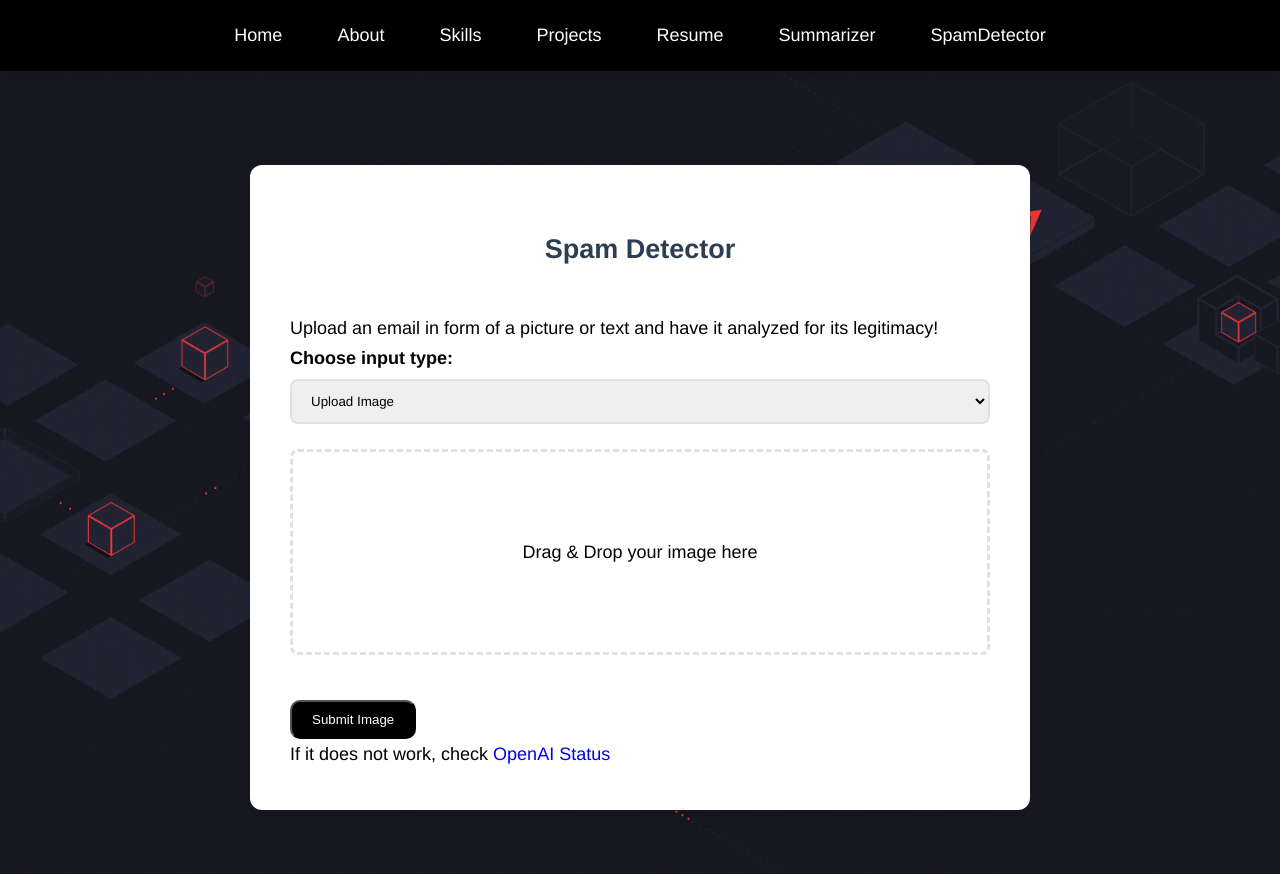
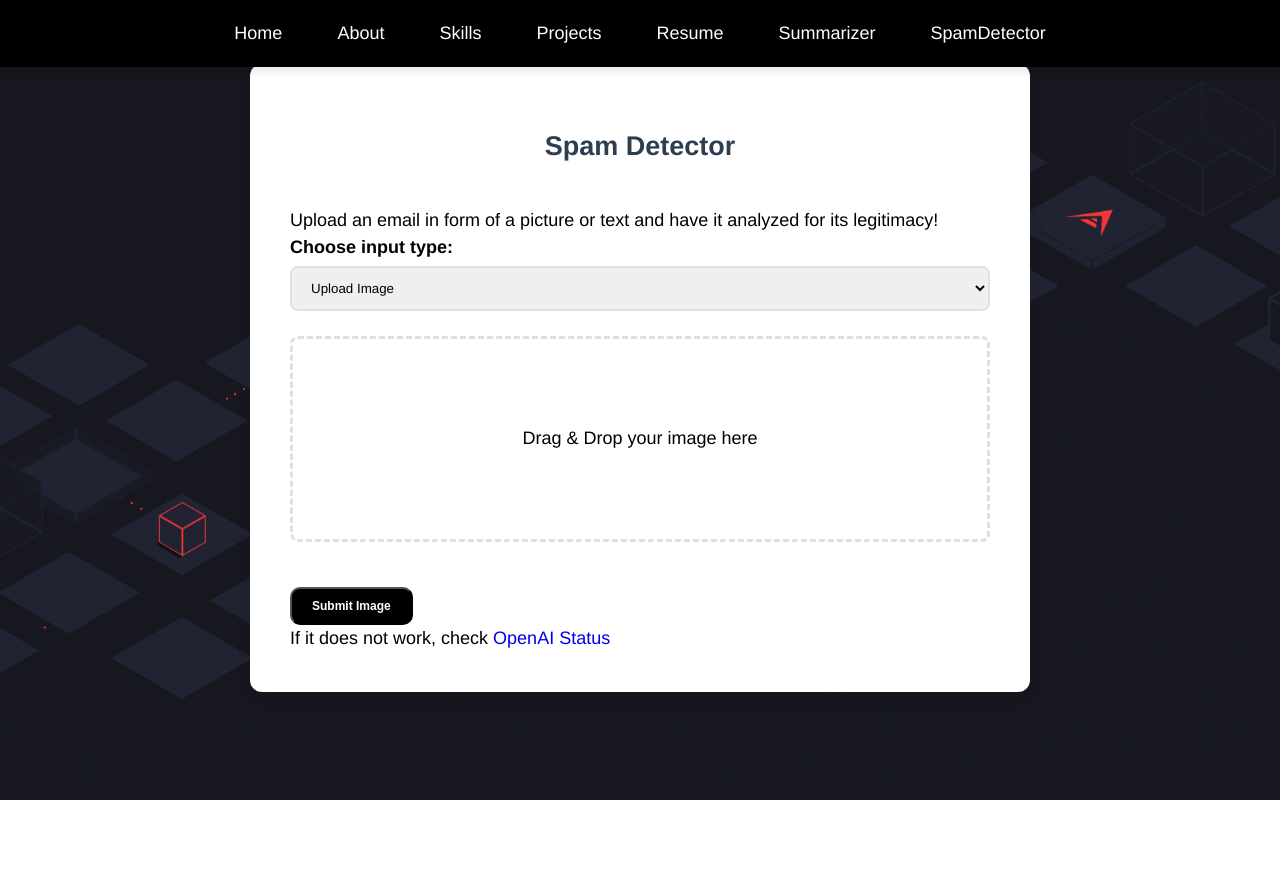
Before and after one commit to owe005/SpamDetector, a Flask app: page / in a window 1280 px wide. After the commit the page ends 800 px from the top, so only its background shows below. Run offline with Flask 3, Linux system fonts and the light colour scheme; some libraries are stand-ins or nearby versions.

Commit message:
whoopsie

```diff
--- a/static/css/style.css
+++ b/static/css/style.css
@@ -10,15 +10,15 @@ body {
     background-image: url('../img/3492868.gif');
     background-attachment: fixed;
     background-size: cover;
-    padding-top: 70px;
     color: #000;
     font-size: 18px;
-    line-height: 1.7;
+    line-height: 1.5;
     transition: background-color 0.3s;
 }
 
 /* Container styling */
 .container {
+    position: relative;
     max-width: 700px;
     margin: 5% auto;
     padding: 40px;
@@ -79,6 +79,8 @@ input[type="submit"] {
     justify-content: center;
     margin-top: 20px;
     background-color: #000000;
+    font-weight: bold;
+    font-size: 12px;
     color: #fff;
     padding: 10px 20px;
     border-radius: 10px;
--- a/templates/index.html
+++ b/templates/index.html
@@ -9,7 +9,6 @@
     <script src="static/js/script.js" defer></script>
     <script src="https://www.google.com/recaptcha/api.js" async defer></script>
 </head>
-
 <body>
     <header>
         <nav>
@@ -24,9 +23,6 @@
             </ul>
         </nav>
     </header>
-
-    <br>
-
     <div class="container">
         <h2>Spam Detector</h2>
 
@@ -47,6 +43,7 @@
         <img id="imagePreview" src="#" alt="Image Preview" style="display: none; max-width: 200px; margin-top: 10px;">
             <div class="g-recaptcha" data-sitekey="6LcUA6woAAAAAMUb9sxzM044NaKDuedToRfEu8VA"></div>
             <input type="submit" value="Submit Image" name="submit">
+            <br>
             <p>If it does not work, check <a href="https://status.openai.com/">OpenAI Status</a></p>
         </form>
 
@@ -54,6 +51,7 @@
             <textarea name="text" id="text" cols="30" rows="10" placeholder="Enter text here..."></textarea>
             <div class="g-recaptcha" data-sitekey="6LcUA6woAAAAAMUb9sxzM044NaKDuedToRfEu8VA"></div>
             <input type="submit" value="Submit Text" name="submit">
+            <br>
             <p>If it does not work, check <a href="https://status.openai.com/">OpenAI Status</a></p>
         </form>
 
```
